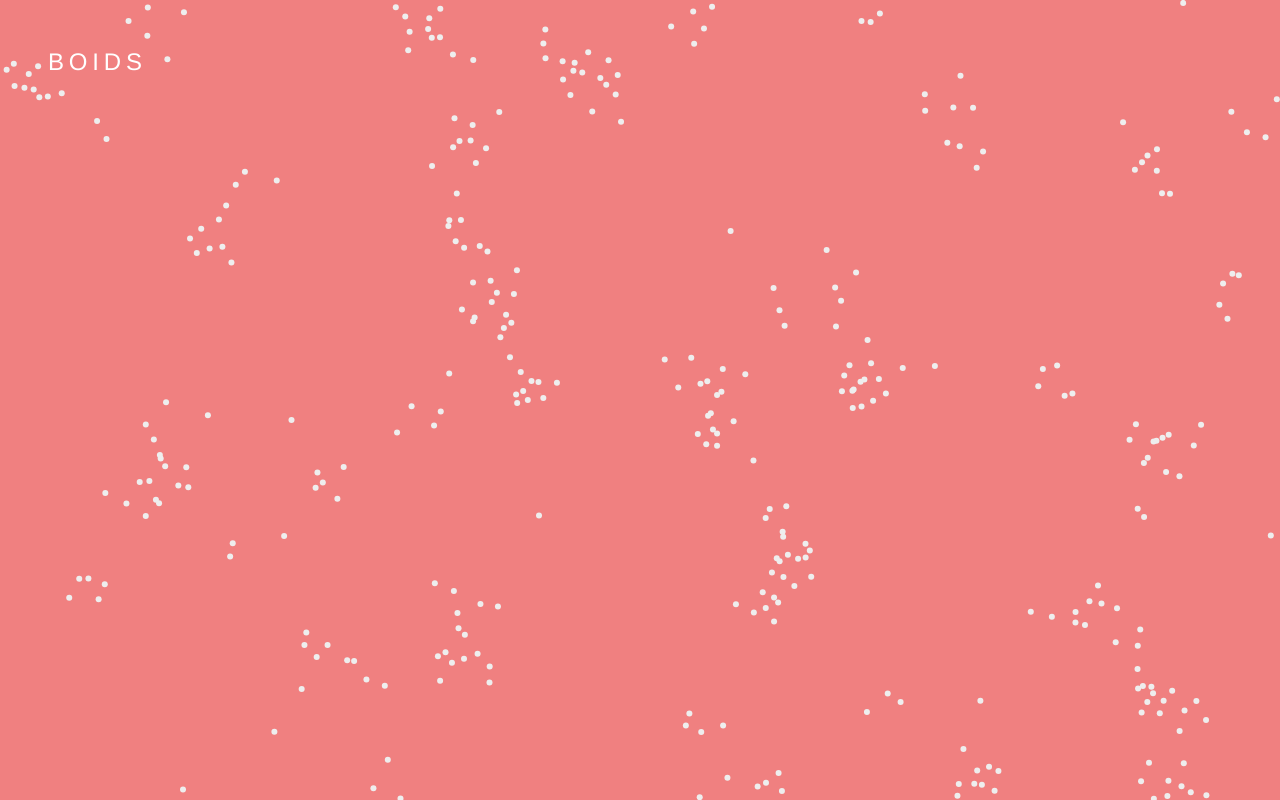
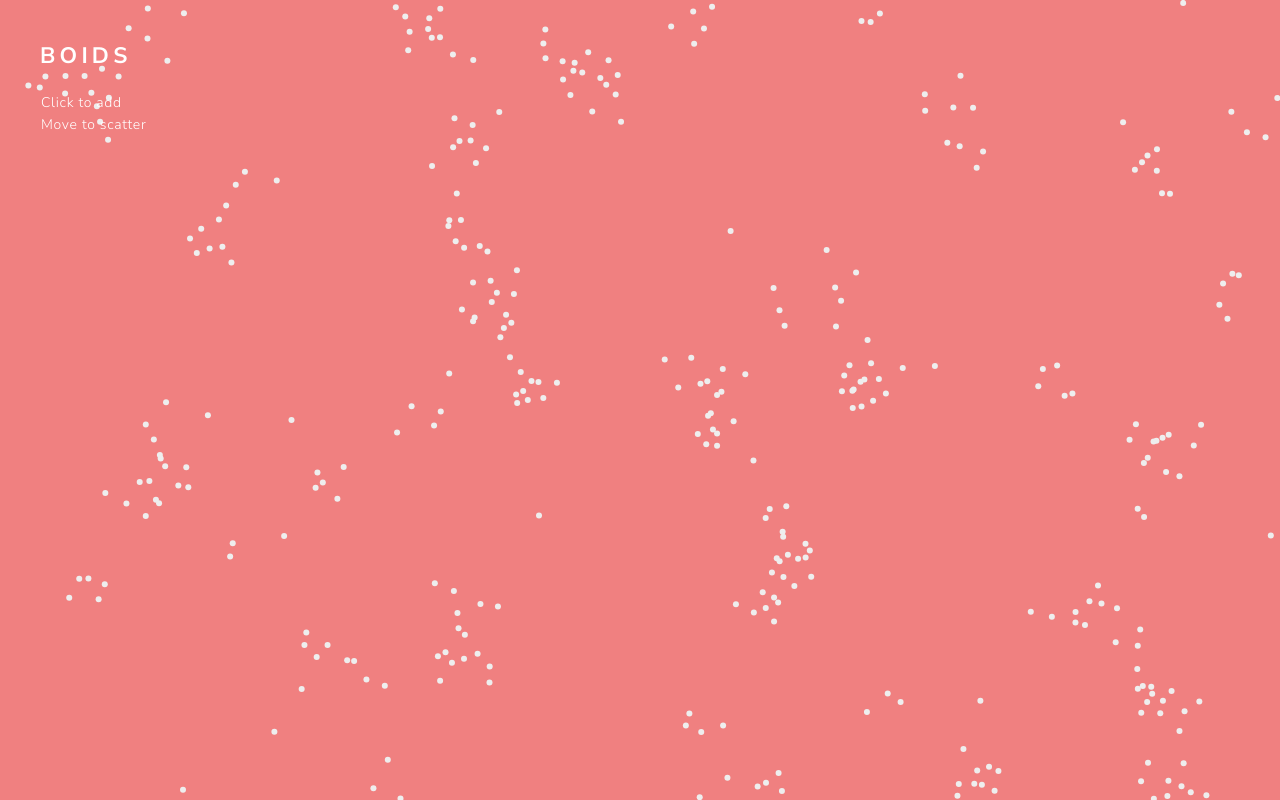
Before and after one commit to calvincheng/Boids, a plain HTML site: page index.html in a window 1280 px wide. Drawn offline with Linux system fonts and the light colour scheme; animation ran at ten frames a second.

Commit message:
Added user interactiity

```diff
--- a/index.html
+++ b/index.html
@@ -5,9 +5,15 @@
     <title>Boids</title>
     <meta name="viewport" content="width=device-width, initial-scale=1">
     <link href="style.css" rel="stylesheet">
+    <link
+    href="https://fonts.googleapis.com/css2?family=Nunito+Sans:wght@300;600;700&display=fallback" rel="stylesheet">
   </head>
   <body>
-    <h1>BOIDS</h1>
+    <div class="text-wrapper">
+      <h1>BOIDS</h1>
+      <p>Click to add</p>
+      <p>Move to scatter</p>
+    </div>
     <canvas id="canvas"></canvas>
     <script src="script.js"></script>
   </body>
--- a/script.js
+++ b/script.js
@@ -11,10 +11,18 @@ function rotate(point, center, angle) {
   let x = center[0]
           + (point[0] - center[0]) * Math.cos(angle)
           - (point[1] - center[1]) * Math.sin(angle);
+
   let y = center[1]
           + (point[0] - center[0]) * Math.sin(angle)
           - (point[1] - center[1]) * Math.cos(angle);
+
   return [x, y];
+}
+
+let mouse = {
+  x: 0,
+  y: 0,
+  radius: 24,
 }
 
 class Boid {
@@ -50,13 +58,22 @@ class Flock {
     for (let boid of this.population) {
       const speedLimit = 2;
       // Calculate forces
+
+      // Base rules
       let dv_coh = this.calcCohesion(boid);
       let dv_sep = this.calcSeparation(boid);
       let dv_ali = this.calcAlignment(boid);
 
+      // Added rules
+      let dv_mou = this.calcMouseAvoidance(boid);
+
       // Apply forces
-      boid.v[0] += (0.003 * dv_coh[0] + 0.1 * dv_sep[0] + 0.08 * dv_ali[0] + Math.random() * 0.6 - 0.3);
-      boid.v[1] +=  (0.003 * dv_coh[1] + 0.1 * dv_sep[1] + 0.08 * dv_ali[1] + Math.random() * 0.6 - 0.3);
+      boid.v[0] += (0.003 * dv_coh[0] + 0.1 * dv_sep[0]
+                    + 0.08 * dv_ali[0] + 0.1 * dv_mou[0]
+                    + Math.random() * 0.6 - 0.3);
+      boid.v[1] += (0.003 * dv_coh[1] + 0.1 * dv_sep[1]
+                    + 0.08 * dv_ali[1] + 0.1 * dv_mou[1]
+                    + Math.random() * 0.6 - 0.3);
 
       // Enforce speed limits
       if (boid.v[0] > speedLimit) {
@@ -118,8 +135,8 @@ class Flock {
                             + (otherBoid.y - boid.y) ** 2 );
       if (dist <= 14) {
         // Add to repelling force if neighbour boid is too close
-        dv[0] += ((boid.x - otherBoid.x) / dist);
-        dv[1] += ((boid.y - otherBoid.y) / dist);
+        dv[0] += (boid.x - otherBoid.x) / dist;
+        dv[1] += (boid.y - otherBoid.y) / dist;
       }
     }
 
@@ -151,15 +168,27 @@ class Flock {
     return [0, 0];
   }
 
+  calcMouseAvoidance(boid) {
+    // Calculates force needed to avoid mouse
+    let dist = Math.sqrt((mouse.x - boid.x)**2 + (mouse.y - boid.y)**2);
+    if (dist < mouse.radius) {
+      return [boid.x - mouse.x, boid.y - mouse.y];
+    }
+    return [0, 0];
+  }
+
 }
 
 /**** DRIVER CODE ****/
 
 // Populate flock
 let f = new Flock([]);
-const POPULATION_SIZE = Math.floor(window.innerHeight * window.innerWidth / 3000);
+const populationDensity = 3000;
+let populationSize = Math.floor(
+  window.innerHeight * window.innerWidth / populationDensity
+);
 
-for (let i = 0; i < POPULATION_SIZE; i++) {
+for (let i = 0; i < populationSize; i++) {
   let x = Math.random() * window.innerWidth;
   let y = Math.random() * window.innerHeight;
   let v = [Math.random() * 2 - 1, Math.random() * 2 - 1];
@@ -194,8 +223,11 @@ window.onresize = function() {
   canvasElement.height = window.innerHeight;
 
   // Adjust population
-  let populationDeficit = (window.innerHeight * window.innerWidth / 3000)
-                          - f.population.length;
+  populationSize = Math.floor(
+    window.innerHeight * window.innerWidth / populationDensity
+  );
+  let populationDeficit = populationSize - f.population.length;
+
   if (populationDeficit > 0) {
     // Not enough boids -- add
     for (let i = 0; i < populationDeficit; i++) {
@@ -210,7 +242,20 @@ window.onresize = function() {
       f.population.pop();
     }
   }
+  console.log(populationSize, f.population.length);
 
   // Resume animation
   animate();
 }
+
+// Get mouse position
+
+window.addEventListener('mousemove', function(e) {
+  mouse.x = e.x;
+  mouse.y = e.y;
+});
+
+window.addEventListener('click', function(e) {
+  let v = [Math.random() * 2 - 1, Math.random() * 2 - 1];
+  f.population.push(new Boid(mouse.x, mouse.y, v));
+});
--- a/style.css
+++ b/style.css
@@ -4,15 +4,33 @@
   overflow: auto;
 }
 
+html {
+  font-size: 14px;
+}
+
+.text-wrapper {
+  width: 180px;
+  margin: 40px;
+  position: absolute;
+  z-index: 10;
+  font-family: 'Nunito Sans', 'Helvetica', sans-serif;
+  color: white;
+  user-select: none;
+}
+
 h1 {
-  margin: 48px;
-  position: absolute;
-  color: white;
-  font-size: 1.5rem;
-  font-family: Helvetica, sans-serif;
-  font-weight: 400;
+  font-size: 1.6rem;
+  font-weight: 700;
   letter-spacing: 0.3rem;
-  z-index: 99;
+  margin-bottom: 1.6rem;;
+}
+
+p {
+  font-weight: 300;
+  font-size: 1rem;
+  padding-bottom: 0.2rem;
+  padding-left: 1px;
+  letter-spacing: 0.05rem;
 }
 
 #canvas {
```
